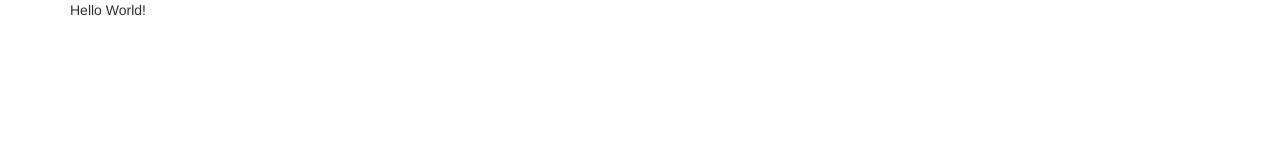
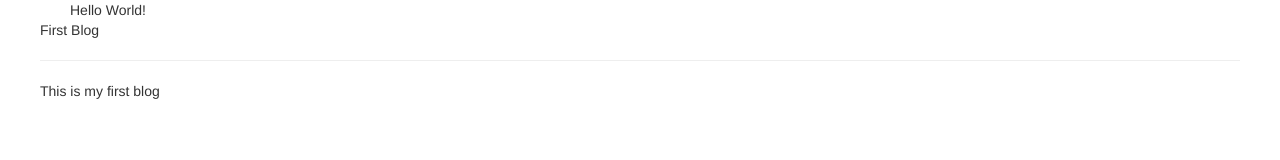
Before and after one commit to rajdeepgumaste/rajdeepgumaste.github.io, a plain HTML site: page index.html in a window 1280 px wide. Drawn offline with nearby package versions, Linux system fonts and the light colour scheme.

Commit message:
adding js to render blog

```diff
--- a/index.html
+++ b/index.html
@@ -17,6 +17,15 @@
 
 	<div class="container" ng-controller="mainCtrl">
 		{{test}}
+		<div class="row" ng-repeat="blog in blogs">
+			<div class="row">
+				{{blog.title}}
+				<hr>
+			</div>
+			<div class="row">
+				{{blog.content}}
+			</div>
+		</div>
 	</div>
 
 
--- a/js/data.js
+++ b/js/data.js
@@ -3,4 +3,11 @@ var blogApp = angular.module("blogApp", []);
 blogApp.controller("mainCtrl", ['$scope', function($scope){
 
 	$scope.test = "Hello World!";
+
+	$scope.blogs = [
+		{
+			"title" : "First Blog",
+			"content" : "This is my first blog"
+		}
+	];
 }]);
```
